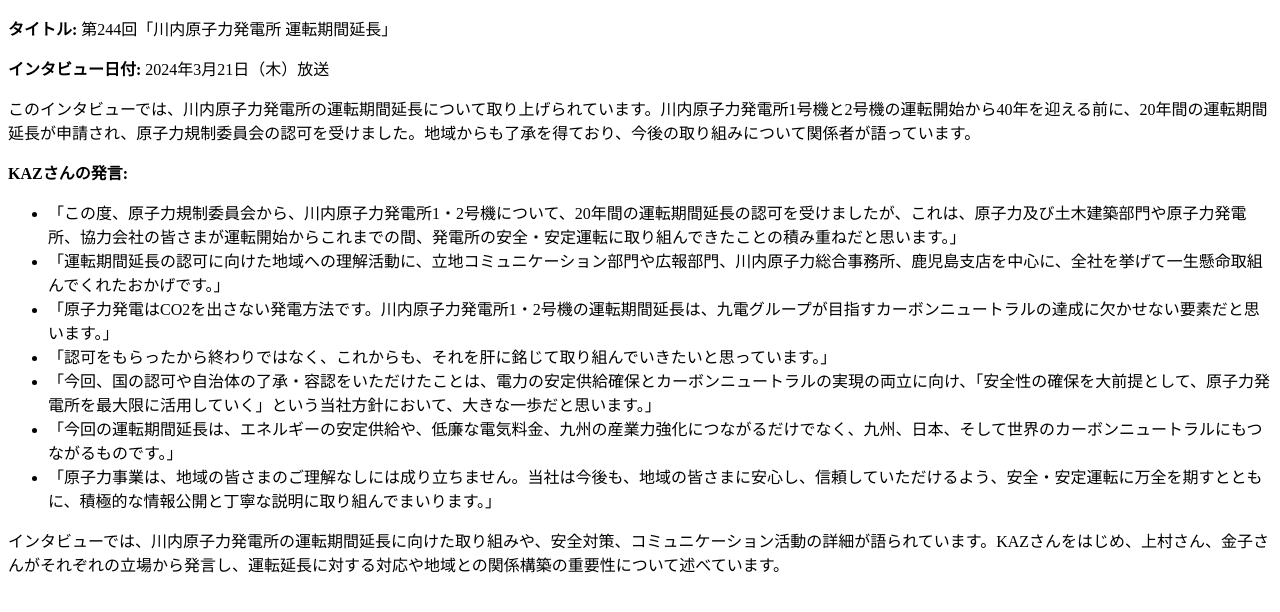
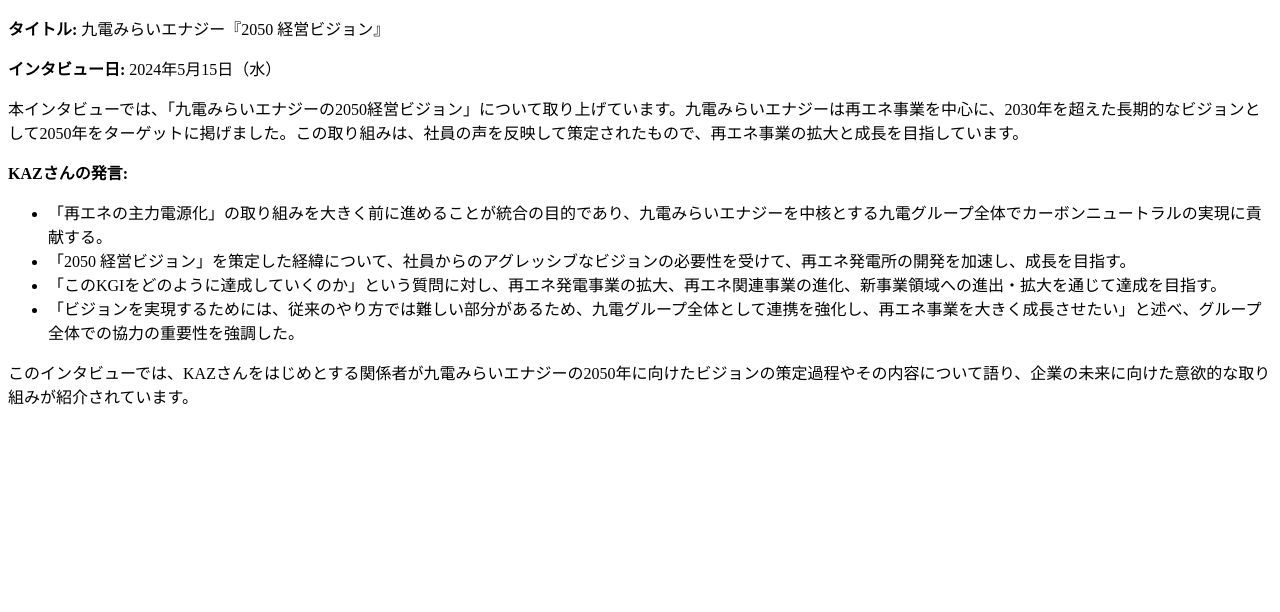
Before and after one commit to NaoyInakaz/ShuninChallenge, a plain HTML site: page index.html in a window 1280 px wide. Drawn offline with Linux system fonts and the light colour scheme.

Commit message:
Update index.html

```diff
--- a/index.html
+++ b/index.html
@@ -3,31 +3,22 @@
 <head>
     <meta charset="UTF-8">
     <meta name="viewport" content="width=device-width, initial-scale=1.0">
-    <title>第244回「川内原子力発電所 運転期間延長」インタビュー要約</title>
+    <title>九電みらいエナジー『2050 経営ビジョン』</title>
 </head>
 <body>
-    <p><strong>タイトル:</strong> 第244回「川内原子力発電所 運転期間延長」</p>
-    <p><strong>インタビュー日付:</strong> 2024年3月21日（木）放送</p>
+    <p><strong>タイトル:</strong> 九電みらいエナジー『2050 経営ビジョン』</p>
+    <p><strong>インタビュー日:</strong> 2024年5月15日（水）</p>
 
-    <p>このインタビューでは、川内原子力発電所の運転期間延長について取り上げられています。川内原子力発電所1号機と2号機の運転開始から40年を迎える前に、20年間の運転期間延長が申請され、原子力規制委員会の認可を受けました。地域からも了承を得ており、今後の取り組みについて関係者が語っています。</p>
+    <p>本インタビューでは、「九電みらいエナジーの2050経営ビジョン」について取り上げています。九電みらいエナジーは再エネ事業を中心に、2030年を超えた長期的なビジョンとして2050年をターゲットに掲げました。この取り組みは、社員の声を反映して策定されたもので、再エネ事業の拡大と成長を目指しています。</p>
 
     <p><strong>KAZさんの発言:</strong></p>
     <ul>
-        <li>「この度、原子力規制委員会から、川内原子力発電所1・2号機について、20年間の運転期間延長の認可を受けましたが、これは、原子力及び土木建築部門や原子力発電所、協力会社の皆さまが運転開始からこれまでの間、発電所の安全・安定運転に取り組んできたことの積み重ねだと思います。」</li>
-
-        <li>「運転期間延長の認可に向けた地域への理解活動に、立地コミュニケーション部門や広報部門、川内原子力総合事務所、鹿児島支店を中心に、全社を挙げて一生懸命取組んでくれたおかげです。」</li>
-
-        <li>「原子力発電はCO2を出さない発電方法です。川内原子力発電所1・2号機の運転期間延長は、九電グループが目指すカーボンニュートラルの達成に欠かせない要素だと思います。」</li>
-
-        <li>「認可をもらったから終わりではなく、これからも、それを肝に銘じて取り組んでいきたいと思っています。」</li>
-
-        <li>「今回、国の認可や自治体の了承・容認をいただけたことは、電力の安定供給確保とカーボンニュートラルの実現の両立に向け、「安全性の確保を大前提として、原子力発電所を最大限に活用していく」という当社方針において、大きな一歩だと思います。」</li>
-
-        <li>「今回の運転期間延長は、エネルギーの安定供給や、低廉な電気料金、九州の産業力強化につながるだけでなく、九州、日本、そして世界のカーボンニュートラルにもつながるものです。」</li>
-
-        <li>「原子力事業は、地域の皆さまのご理解なしには成り立ちません。当社は今後も、地域の皆さまに安心し、信頼していただけるよう、安全・安定運転に万全を期すとともに、積極的な情報公開と丁寧な説明に取り組んでまいります。」</li>
+        <li>「再エネの主力電源化」の取り組みを大きく前に進めることが統合の目的であり、九電みらいエナジーを中核とする九電グループ全体でカーボンニュートラルの実現に貢献する。</li>
+        <li>「2050 経営ビジョン」を策定した経緯について、社員からのアグレッシブなビジョンの必要性を受けて、再エネ発電所の開発を加速し、成長を目指す。</li>
+        <li>「このKGIをどのように達成していくのか」という質問に対し、再エネ発電事業の拡大、再エネ関連事業の進化、新事業領域への進出・拡大を通じて達成を目指す。</li>
+        <li>「ビジョンを実現するためには、従来のやり方では難しい部分があるため、九電グループ全体として連携を強化し、再エネ事業を大きく成長させたい」と述べ、グループ全体での協力の重要性を強調した。</li>
     </ul>
 
-    <p>インタビューでは、川内原子力発電所の運転期間延長に向けた取り組みや、安全対策、コミュニケーション活動の詳細が語られています。KAZさんをはじめ、上村さん、金子さんがそれぞれの立場から発言し、運転延長に対する対応や地域との関係構築の重要性について述べています。</p>
+    <p>このインタビューでは、KAZさんをはじめとする関係者が九電みらいエナジーの2050年に向けたビジョンの策定過程やその内容について語り、企業の未来に向けた意欲的な取り組みが紹介されています。</p>
 </body>
 </html>
```
